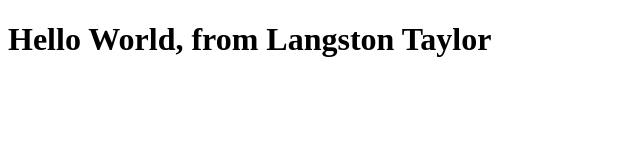
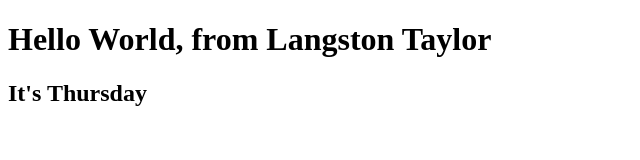
Before and after one commit to litaylor/583helloworld, a plain HTML site: page index.html in a window 1280 px wide. Shown: the whole page, without its empty margins (0-640 px from the left). Drawn offline with Linux system fonts and the light colour scheme.

Commit message:
Added subhead.

```diff
--- a/index.html
+++ b/index.html
@@ -6,5 +6,6 @@
   </head>
   <body>
     <h1>Hello World, from Langston Taylor</h1>
+    <h2>It's Thursday</h2>
   </body>
 </html>
```
